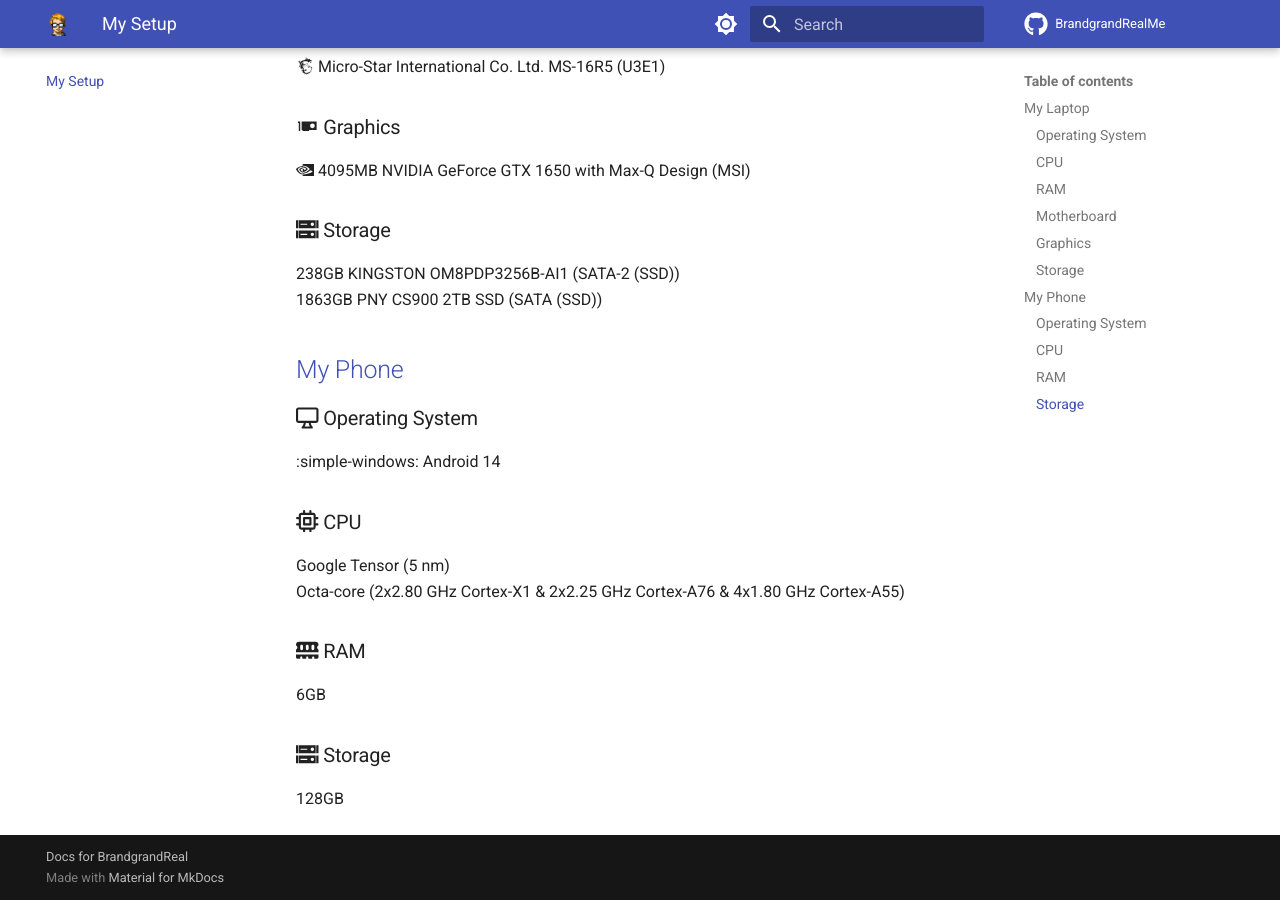
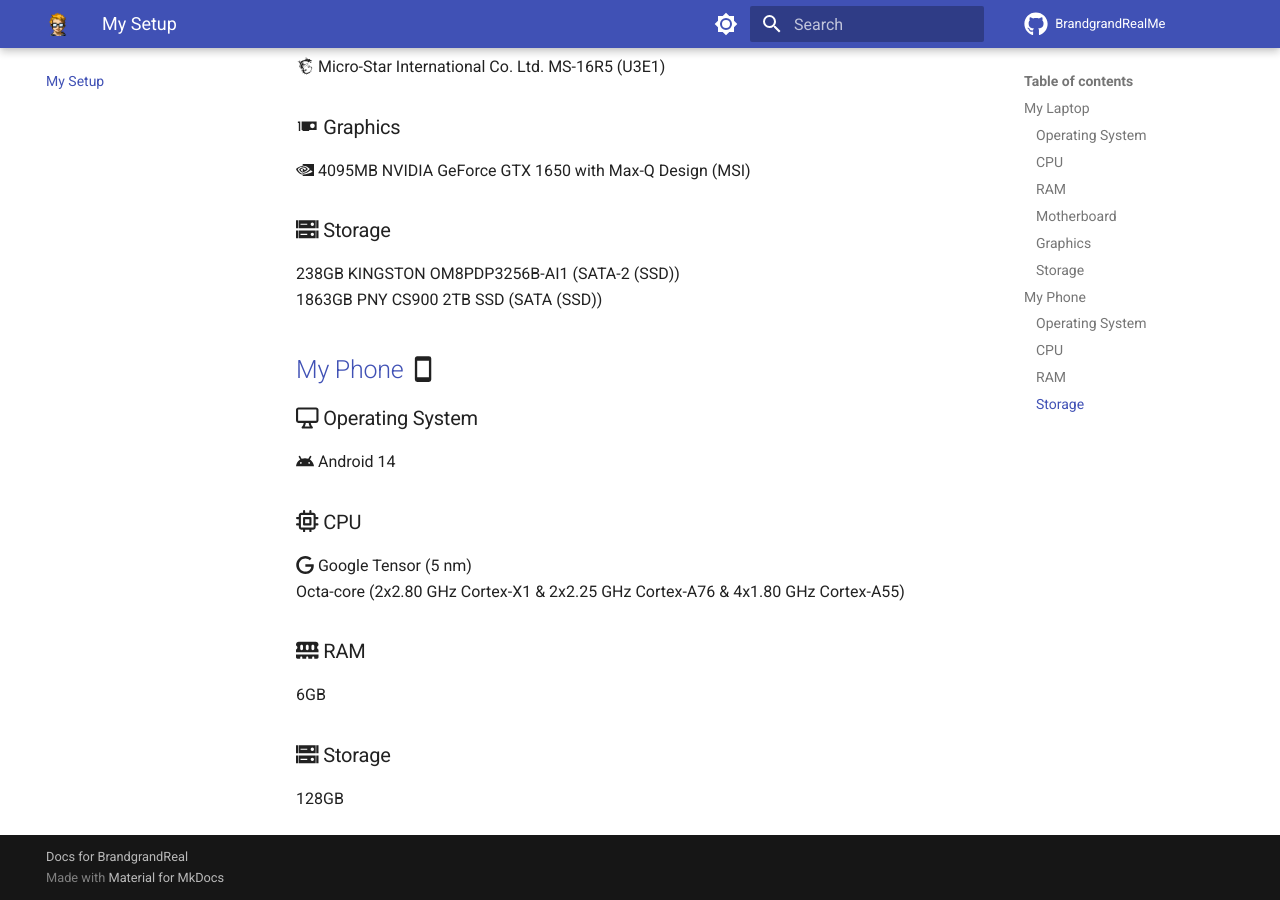
Before and after one commit to BrandgrandRealMe/BrandgrandRealMe.github.io, an MkDocs documentation site: the page built from docs/MySetup.md, in a window 1280 px wide and 900 px high, scrolled down 607 px. Built offline with MkDocs 1.6.1 and Material for MkDocs 9.7.7, drawn with Linux system fonts in a browser that asks for light colours; some of the changed lines change nothing that is shown.

Commit message:
Update MySetup.md

```diff
--- a/docs/MySetup.md
+++ b/docs/MySetup.md
@@ -29,15 +29,15 @@
 238GB KINGSTON OM8PDP3256B-AI1 (SATA-2 (SSD)) <br>
 1863GB PNY CS900 2TB SSD (SATA (SSD))
 
-## [My Phone](https://www.gsmarena.com/google_pixel_6a-11229.php)
+## [My Phone](https://www.gsmarena.com/google_pixel_6a-11229.php) :material-cellphone:
 
 ### :octicons-device-desktop-16: Operating System
 
-:simple-windows: Android 14
+:simple-android: Android 14
 
 ### :octicons-cpu-16: CPU
 
-Google Tensor (5 nm) <br>
+:simple-google: Google Tensor (5 nm) <br>
 Octa-core (2x2.80 GHz Cortex-X1 & 2x2.25 GHz Cortex-A76 & 4x1.80 GHz Cortex-A55)
 
 ### :fontawesome-solid-memory: RAM
```
